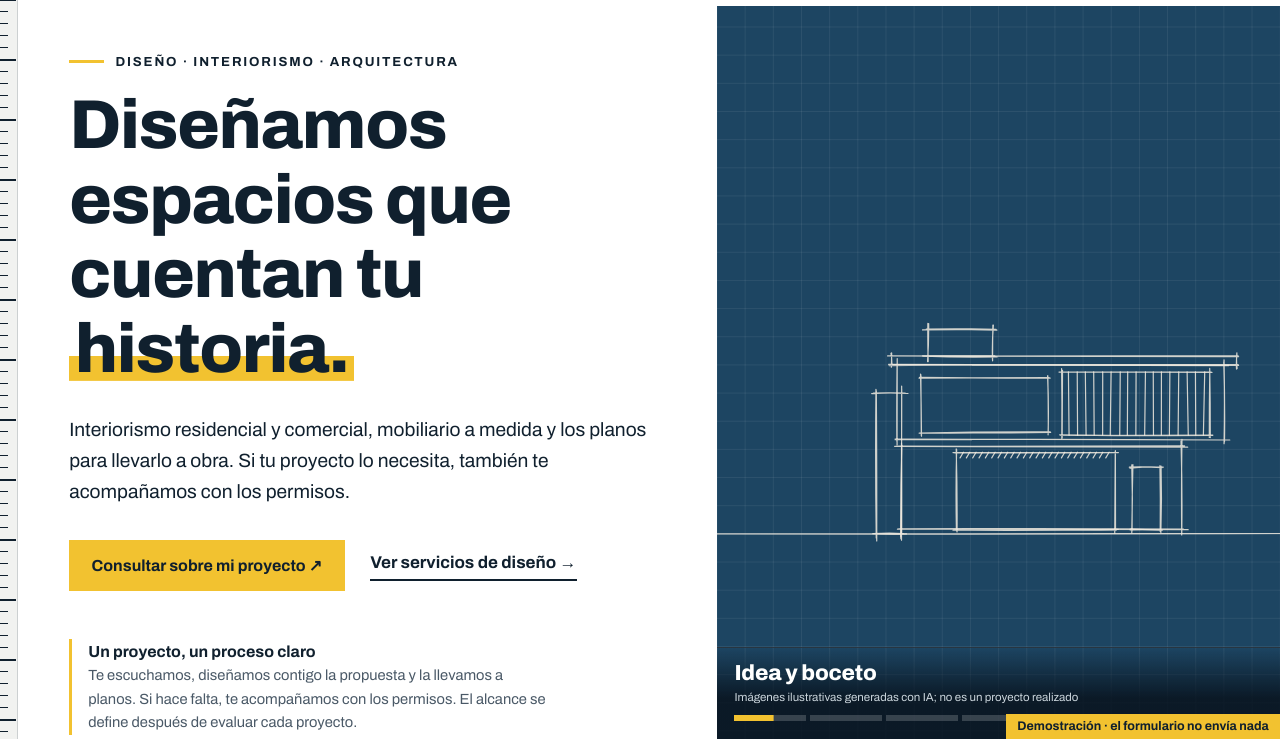
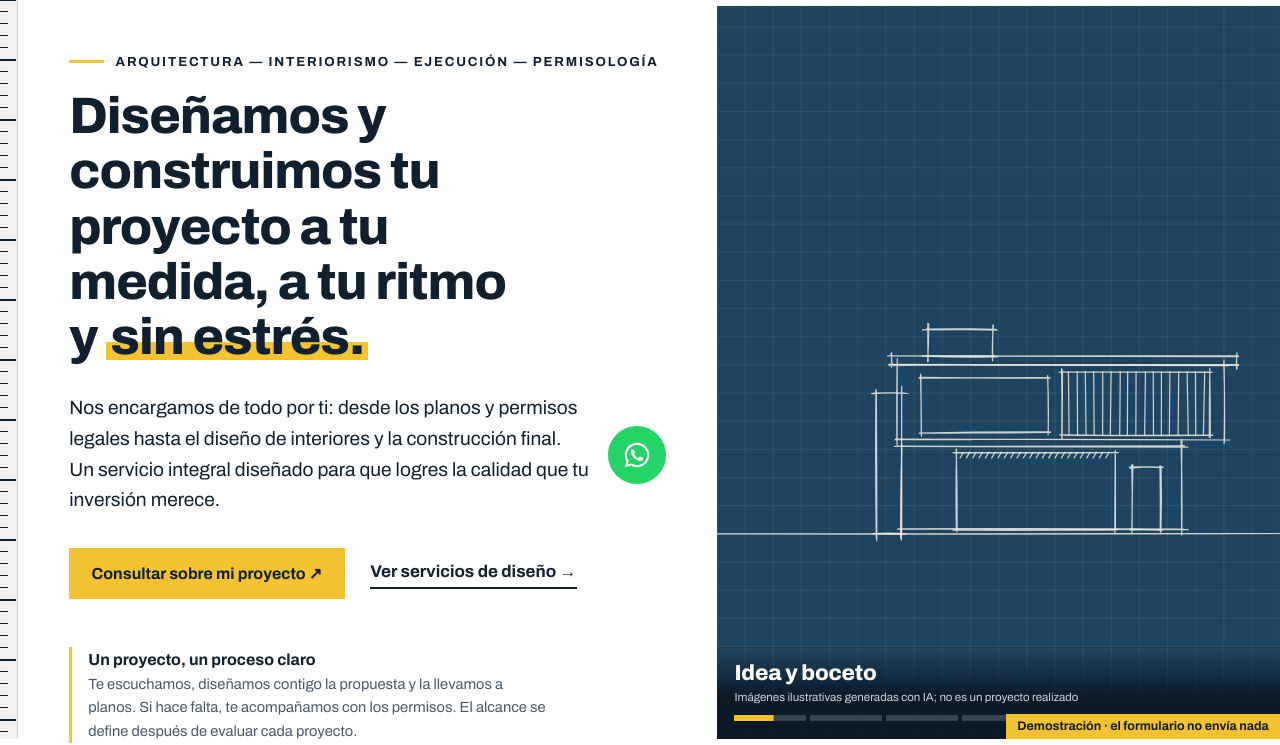
Before and after one commit to wmejiagomez/anyi-demo-149a374c0f, a plain HTML site: page index.html in a window 1280 px wide. Shown: the part 61-806 px from the top of the page. Drawn offline with Linux system fonts and the light colour scheme.

Commit message:
feat(demo): hero segun nota de Werner (C-20261017-ACD-01)
Co-Authored-By: Claude Sonnet 5.5 <noreply@anthropic.com>
Claude-Session: https://claude.ai/code/session_01Spq91NjNN17EAayT9A7zbb

```diff
--- a/index.html
+++ b/index.html
@@ -29,9 +29,9 @@
 <main class="content" id="contenido">
 
 <section class="hero" id="inicio" data-s0="0" data-s1="0.7">
-  <p class="kicker rv">Diseño · Interiorismo · Arquitectura</p>
-  <h1 class="rv"><span class="line"><span>Diseñamos</span></span><span class="line"><span>espacios que</span></span><span class="line"><span>cuentan tu</span></span><span class="line"><span><mark class="hl">historia.</mark></span></span></h1>
-  <p class="lead fade">Interiorismo residencial y comercial, mobiliario a medida y los planos para llevarlo a obra. Si tu proyecto lo necesita, también te acompañamos con los permisos.</p>
+  <p class="kicker rv">Arquitectura — Interiorismo — Ejecución — Permisología</p>
+  <h1 class="rv"><span class="line"><span>Diseñamos y</span></span><span class="line"><span>construimos tu</span></span><span class="line"><span>proyecto a tu</span></span><span class="line"><span>medida, a tu ritmo</span></span><span class="line"><span>y <mark class="hl">sin estrés.</mark></span></span></h1>
+  <div class="lead-fila fade"><p class="lead">Nos encargamos de todo por ti: desde los planos y permisos legales hasta el diseño de interiores y la construcción final. Un servicio integral diseñado para que logres la calidad que tu inversión merece.</p><a class="wa" href="https://wa.me/18292554220" target="_blank" rel="noopener noreferrer" aria-label="Escribir por WhatsApp" title="Escribir por WhatsApp"><svg viewBox="0 0 32 32" width="30" height="30" aria-hidden="true" focusable="false"><path fill="#fff" d="M16.01 3C8.83 3 3 8.83 3 16c0 2.29.6 4.52 1.74 6.49L3 29l6.68-1.7A12.97 12.97 0 0 0 16.01 29C23.18 29 29 23.17 29 16S23.18 3 16.01 3zm0 23.8c-1.95 0-3.86-.53-5.53-1.52l-.4-.24-3.96 1.01 1.06-3.86-.26-.4A10.77 10.77 0 0 1 5.2 16c0-5.96 4.85-10.8 10.81-10.8S26.8 10.04 26.8 16 21.97 26.8 16.01 26.8zm5.92-8.09c-.32-.16-1.92-.95-2.22-1.06-.3-.11-.51-.16-.73.16-.22.32-.84 1.06-1.03 1.28-.19.22-.38.24-.7.08-.32-.16-1.37-.5-2.6-1.6-.96-.86-1.61-1.92-1.8-2.24-.19-.32-.02-.5.14-.66.15-.14.32-.38.49-.57.16-.19.22-.32.32-.54.11-.22.05-.4-.03-.57-.08-.16-.73-1.76-1-2.4-.26-.63-.53-.54-.73-.55h-.62c-.22 0-.57.08-.87.4-.3.32-1.14 1.11-1.14 2.7s1.17 3.14 1.33 3.35c.16.22 2.3 3.51 5.57 4.92.78.34 1.39.54 1.86.69.78.25 1.49.21 2.05.13.63-.09 1.92-.78 2.19-1.54.27-.76.27-1.4.19-1.54-.08-.13-.3-.21-.62-.37z"/></svg></a></div>
   <div class="acts fade"><a class="btn" href="#contacto">Consultar sobre mi proyecto ↗</a><a class="link" href="#servicios">Ver servicios de diseño →</a></div>
   <div class="nota fade"><b>Un proyecto, un proceso claro</b>Te escuchamos, diseñamos contigo la propuesta y la llevamos a planos. Si hace falta, te acompañamos con los permisos. El alcance se define después de evaluar cada proyecto.</div>
 </section>
--- a/styles.css
+++ b/styles.css
@@ -102,6 +102,11 @@ section{padding:clamp(4rem,9vw,8rem) 0;border-top:1px solid var(--line)}
 section:first-child{border-top:0}
 .hero{min-height:100vh;display:flex;flex-direction:column;justify-content:center;padding-top:7rem}
 .hero .lead{margin:1.6rem 0 2rem}
+.hero .lead-fila{display:flex;gap:1.2rem;align-items:center;max-width:42rem;margin:1.6rem 0 2rem}
+.hero h1{font-size:clamp(2rem,4vw,3.6rem)}
+.hero .lead-fila .lead{margin:0}
+.hero a.wa{flex:none;display:grid;place-items:center;width:3.6rem;height:3.6rem;border-radius:50%;background:#25D366;transition:transform .2s var(--ease)}
+.hero a.wa:hover,.hero a.wa:focus-visible{transform:scale(1.08)}
 .hero .acts{display:flex;gap:1.6rem;flex-wrap:wrap;align-items:center}
 .hero .nota{margin-top:3rem;font-size:.92rem;color:#4a5967;max-width:30rem;border-left:3px solid var(--yellow);padding-left:1rem}
 .hero .nota b{display:block;color:var(--ink);font-size:1rem}
```
